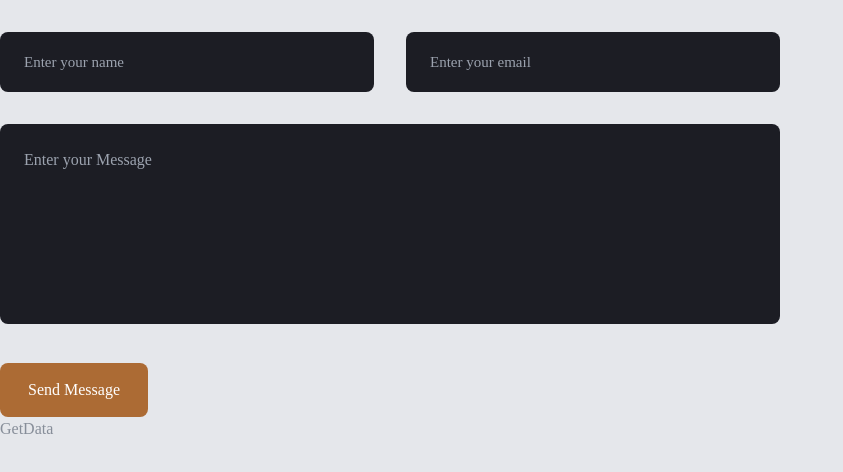
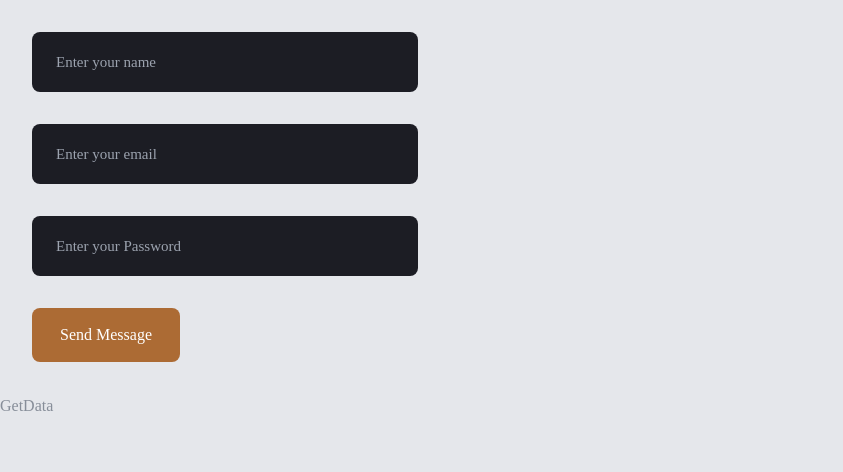
Before and after one commit to asadd2723/postgreSQL, a React (Vite) app: page / in a window 1280 px wide. Shown: the top 472 px of the page, without its empty margins (0-843 px from the left). Built offline with nearby package versions, Linux system fonts and the light colour scheme; no server answers.

Commit message:
check on vercel

```diff
--- a/src/App.jsx
+++ b/src/App.jsx
@@ -1,44 +1,35 @@
 import { useState } from 'react'
 import GetData from './components/GetData';
+import SignUp from './components/SignUp';
 
 
 function App() {
 
 
-  const handleSubmit = async (e) => {
-    e.preventDefault();
-    const form = e.target
-    const formData = {
-      name: form.name.value,
-      email: form.email.value,
-      message: form.message.value
-    }
-    console.log(formData)
-    await fetch('/api/add-table', {
-      method: 'POST',
-      headers: {
-        'Content-Type': 'application/json'
-      },
-      body:JSON.stringify(formData)
-    })
-    .then(()=>console.log("submitted"))
-    .then((error)=>error)
-  };
+  // const handleSubmit = async (e) => {
+  //   e.preventDefault();
+  //   const form = e.target
+  //   const formData = {
+  //     name: form.name.value,
+  //     email: form.email.value,
+  //     message: form.message.value
+  //   }
+  //   console.log(formData)
+  //   await fetch('/api/add-table', {
+  //     method: 'POST',
+  //     headers: {
+  //       'Content-Type': 'application/json'
+  //     },
+  //     body:JSON.stringify(formData)
+  //   })
+  //   .then(()=>console.log("submitted"))
+  //   .then((error)=>error)
+  // };
 
   return (
     <>
-      <form name='contact-us' onSubmit={handleSubmit} className='space-y-8 w-full max-w-[780px]' method='POST' >
-            <input type="hidden" name="form-name" value="contact-us" />
-            <div className='flex gap-8'>
-              <input className='rounded-lg input' type="text" placeholder='Enter your name'
-          name='name' required/>
-              <input className='rounded-lg input' type="email" placeholder='Enter your email'
-           name='email' required/>
-            </div>
-            <textarea className='rounded-lg textarea' placeholder='Enter your Message' name='message' required></textarea>
-            <button type='submit' className='rounded-lg btn btn-lg bg-accent hover:bg-accent-hover'>Send Message</button>
-          </form>
-          <GetData />
+      <SignUp />
+      <GetData />
     </>
   )
 }
--- a/src/components/GetData.jsx
+++ b/src/components/GetData.jsx
@@ -2,11 +2,11 @@ import React, { useEffect } from 'react'
 
 function GetData() {
 
-  useEffect(()=>{
-    fetch('/api/get-table')
-    .then((res)=>res.json())
-    .then((data)=>console.log(data.rows))
-  },[])
+  // useEffect( async ()=>{
+  //   await fetch('/api/')
+  //   .then((res)=>res.json())
+  //   .then((data)=>console.log(data))
+  // },[])
   return (
     <div>GetData</div>
   )
--- /dev/null
+++ b/src/components/SignUp.jsx
@@ -0,0 +1,50 @@
+import React from 'react'
+
+function SignUp() {
+
+  const handleSignUp = async (e)=>{
+    e.preventDefault()
+    const form = e.target
+    const formData = {
+      name: form.name.value,
+      email: form.email.value,
+      password: form.password.value
+    }
+    console.log(formData)
+    try {
+      await fetch('/api/add-table.js',{
+        method: 'POST',
+        headers: {
+          'Content-Type': 'application/json'
+        },
+        body: JSON.stringify(formData)
+      })
+      .then((res)=>res.json())
+      .then((data)=>{
+        if (data.message === 'Data added successfully') {
+          console.log(data.message);
+          // Handle success (e.g., display a success message on the webpage)
+        } else {
+          console.error(data.message);
+          // Handle error (e.g., display an error message on the webpage)
+        }
+      })
+    } catch (error) {
+      console.log("Error:", error)
+    }
+  }
+  return (
+    <>
+      <form name='contact-us' onSubmit={handleSignUp} className='p-8 space-y-8 w-full max-w-[450px]' method='POST' >
+          <input className='rounded-lg input' type="text" placeholder='Enter your name'
+      name='name' required/>
+          <input className='rounded-lg input' type="email" placeholder='Enter your email'
+        name='email' required/>
+        <input type="password" className="input rounded-lg" placeholder='Enter your Password' name='password' required/>
+        <button type='submit' className='rounded-lg btn btn-lg bg-accent hover:bg-accent-hover'>Send Message</button>
+      </form>
+    </>
+  )
+}
+
+export default SignUp
```
Also changed, not shown: api/add-table.js (+6 -6 lines), api/get-table.js (+9 -9 lines), api/table.js (deleted, +0 -15 lines).
